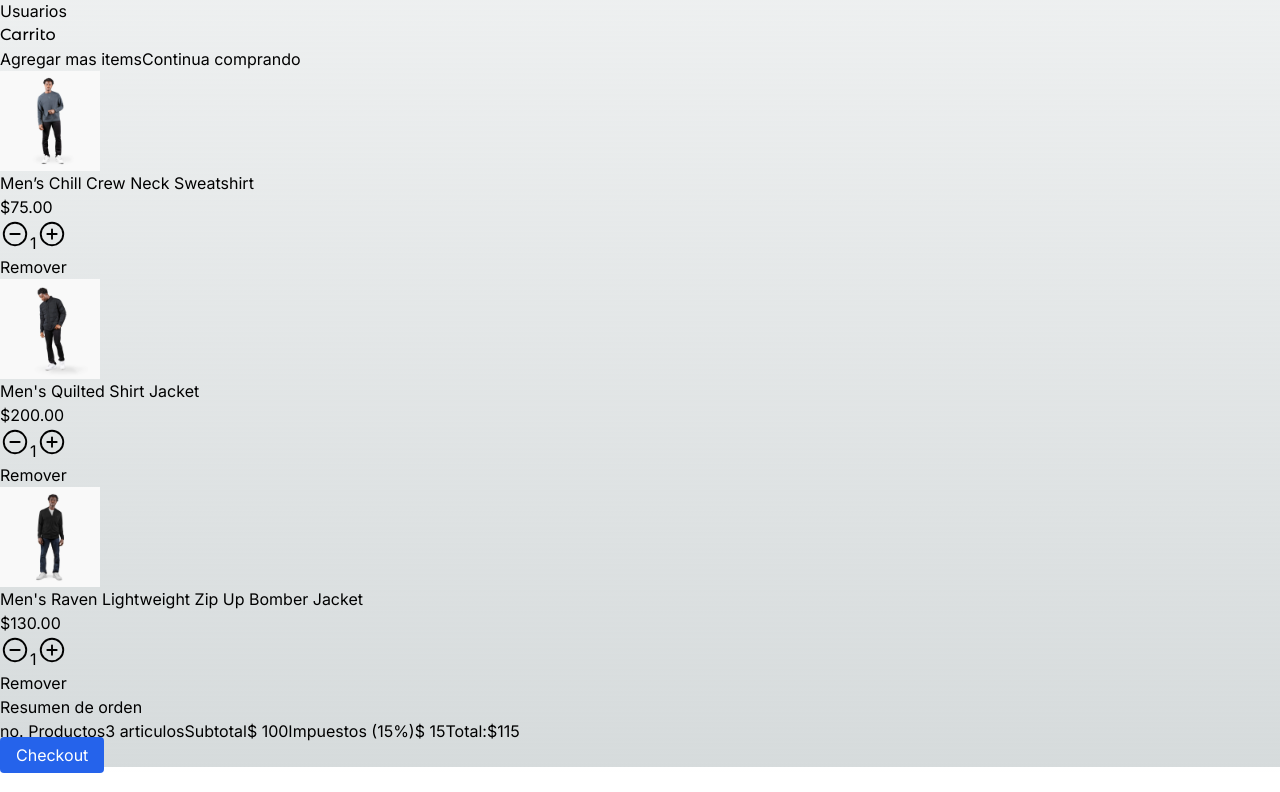
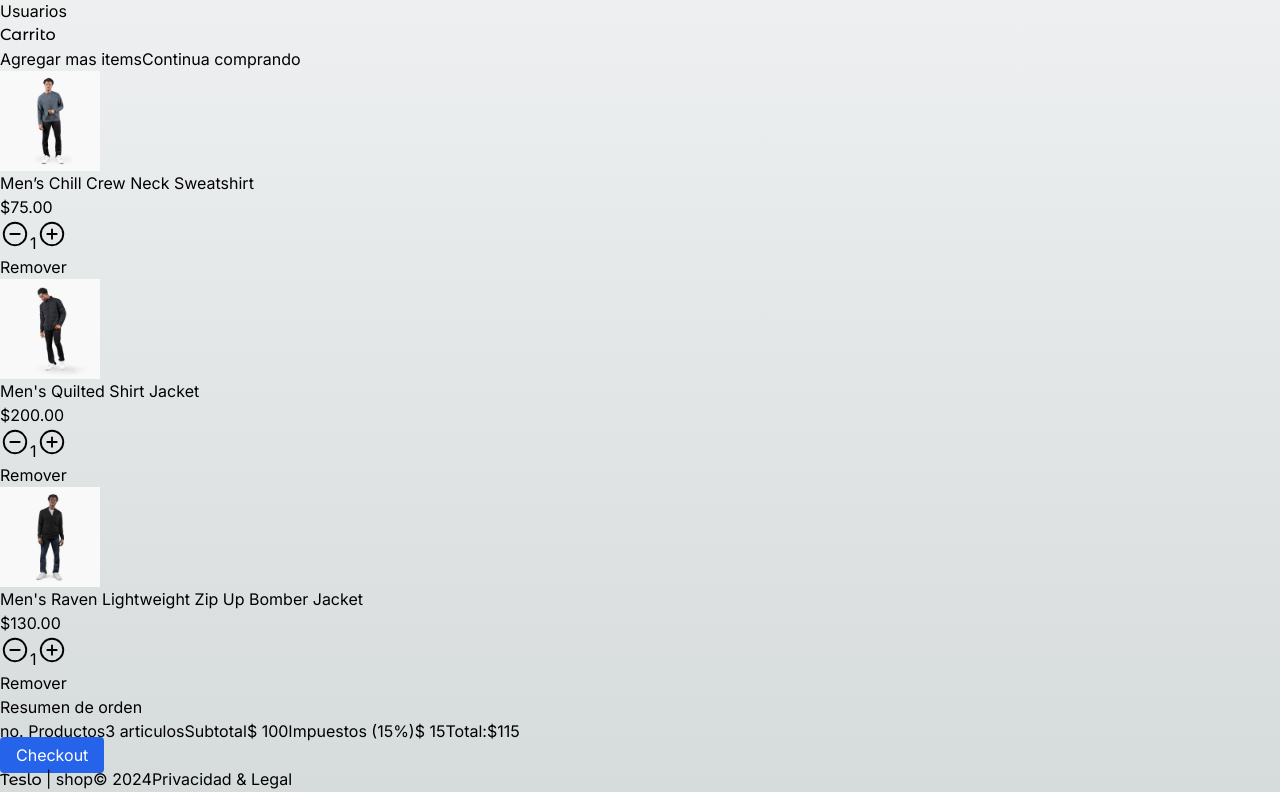
Before and after one commit to cristiangar14/04-teslo-shop, a Next.js app: page /cart in a window 1280 px wide. Shown: the part 578-1370 px from the top of the page. Built offline with nearby package versions, Linux system fonts and the light colour scheme.

Commit message:
feat(add): implement footer component and integrate it into shop layout

```diff
--- a/src/app/(shop)/layout.tsx
+++ b/src/app/(shop)/layout.tsx
@@ -1,4 +1,4 @@
-import { Sidebar, TopMenu } from "@/components";
+import { Footer, Sidebar, TopMenu } from "@/components";
 
 export default function ShopLayout({
   children,
@@ -11,5 +11,6 @@
     <div className="px-0 sm:px-10">
       {children}
     </div>
+    <Footer />
     </main>;
 }
--- /dev/null
+++ b/src/components/ui/footer/Footer.tsx
@@ -0,0 +1,18 @@
+import { titleFont } from "@/config/font"
+import Link from "next/link"
+
+export const Footer = () => {
+  return (
+    <div className="flex w-full justify-center text-xs mb-10">
+      <Link
+        href={'/'}
+      >
+        <span className={`${titleFont.className} antialiased font-bold`}>Teslo </span>
+        <span>| shop</span>
+        <span>© {new Date().getFullYear()}</span>
+      </Link>
+      <Link href={'/'} className="mx-3">Privacidad & Legal</Link>
+
+    </div>
+  )
+}
--- a/src/components/ui/index.ts
+++ b/src/components/ui/index.ts
@@ -2,3 +2,4 @@
 export { Title } from './title/Title';
 export { TopMenu } from './top-menu/TopMenu';
 export { Sidebar } from './sidebar/Sidebar';
+export { Footer } from './footer/Footer';
```
